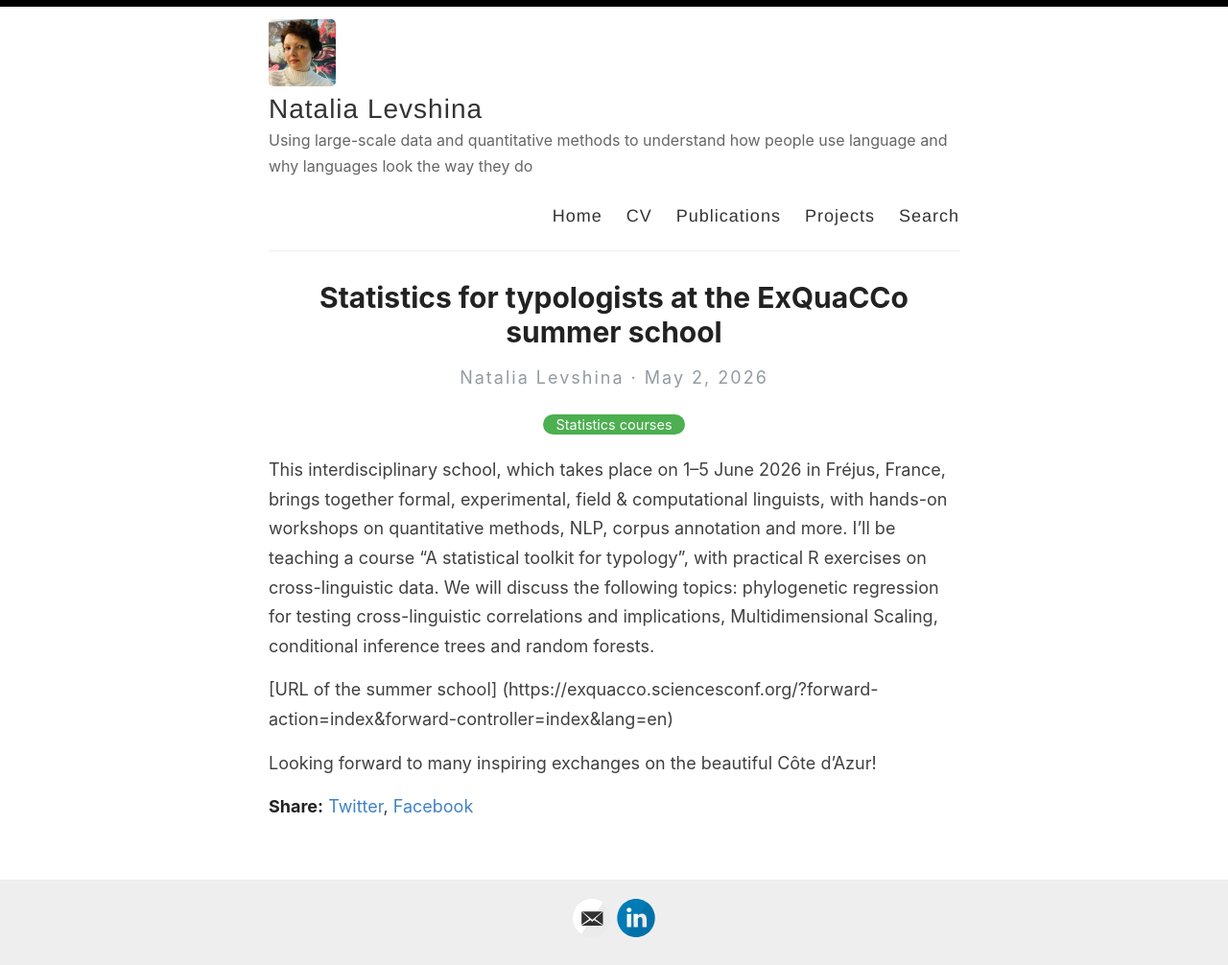
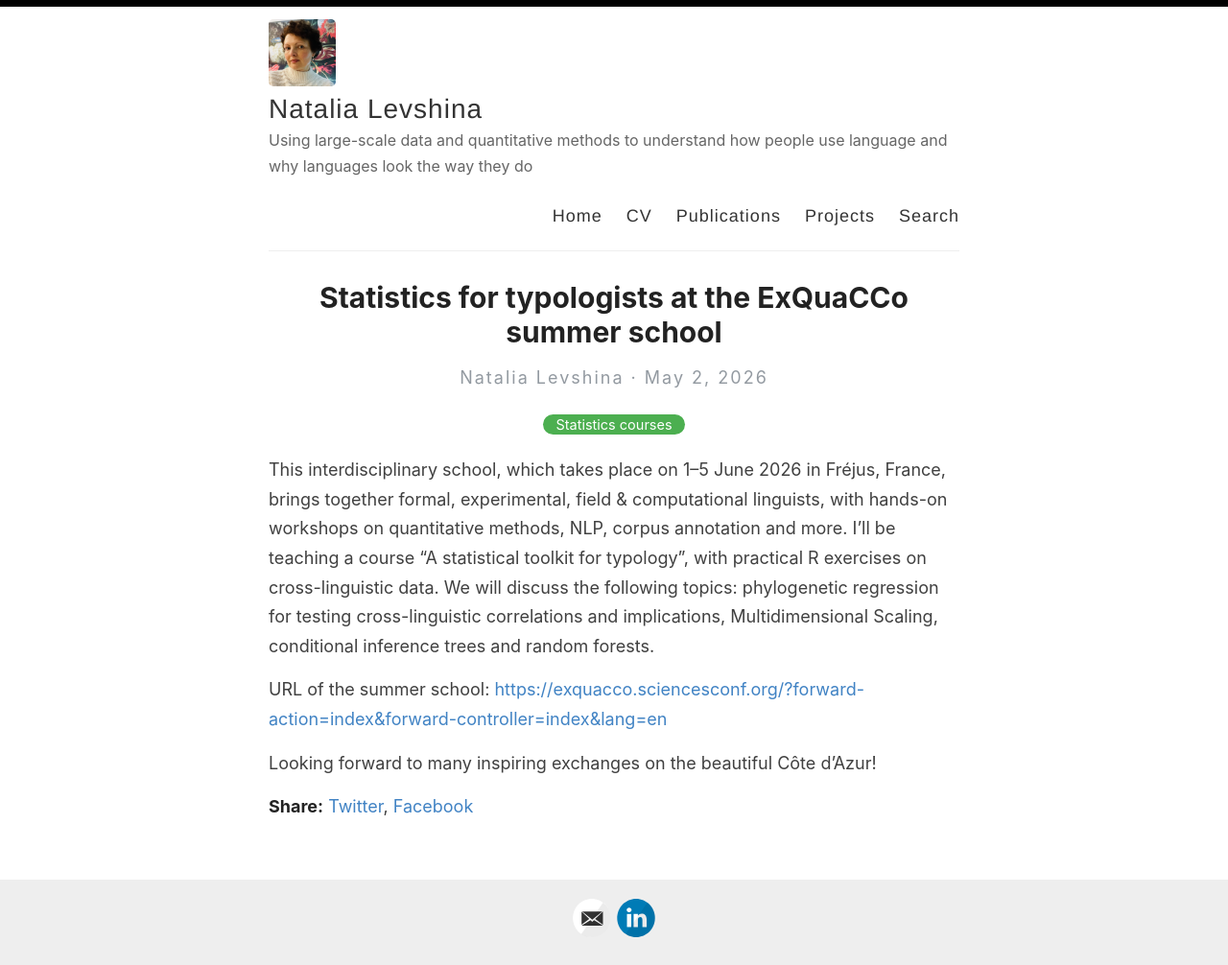
Before and after one commit to levshina/levshina.github.io, a Jekyll site: the page built from _posts/2026-05-02-exquacco.md, in a window 1280 px wide. Shown: the whole page at 96% size. Built offline with Jekyll 4.4.1, drawn with Linux system fonts in a browser that asks for light colours.

```diff
--- a/_posts/2026-05-02-exquacco.md
+++ b/_posts/2026-05-02-exquacco.md
@@ -7,6 +7,6 @@ excerpt: I'll be teaching statistical methods for typologists at the thematic sc
 
 This interdisciplinary school, which takes place on 1–5 June 2026 in Fréjus, France, brings together formal, experimental, field & computational linguists, with hands-on workshops on quantitative methods, NLP, corpus annotation and more. I’ll be teaching a course “A statistical toolkit for typology”, with practical R exercises on cross-linguistic data. We will discuss the following topics: phylogenetic regression for testing cross-linguistic correlations and implications, Multidimensional Scaling, conditional inference trees and random forests.
 
-[URL of the summer school] (https://exquacco.sciencesconf.org/?forward-action=index&forward-controller=index&lang=en)
+URL of the summer school: <https://exquacco.sciencesconf.org/?forward-action=index&forward-controller=index&lang=en>
 
 Looking forward to many inspiring exchanges on the beautiful Côte d'Azur!
```
